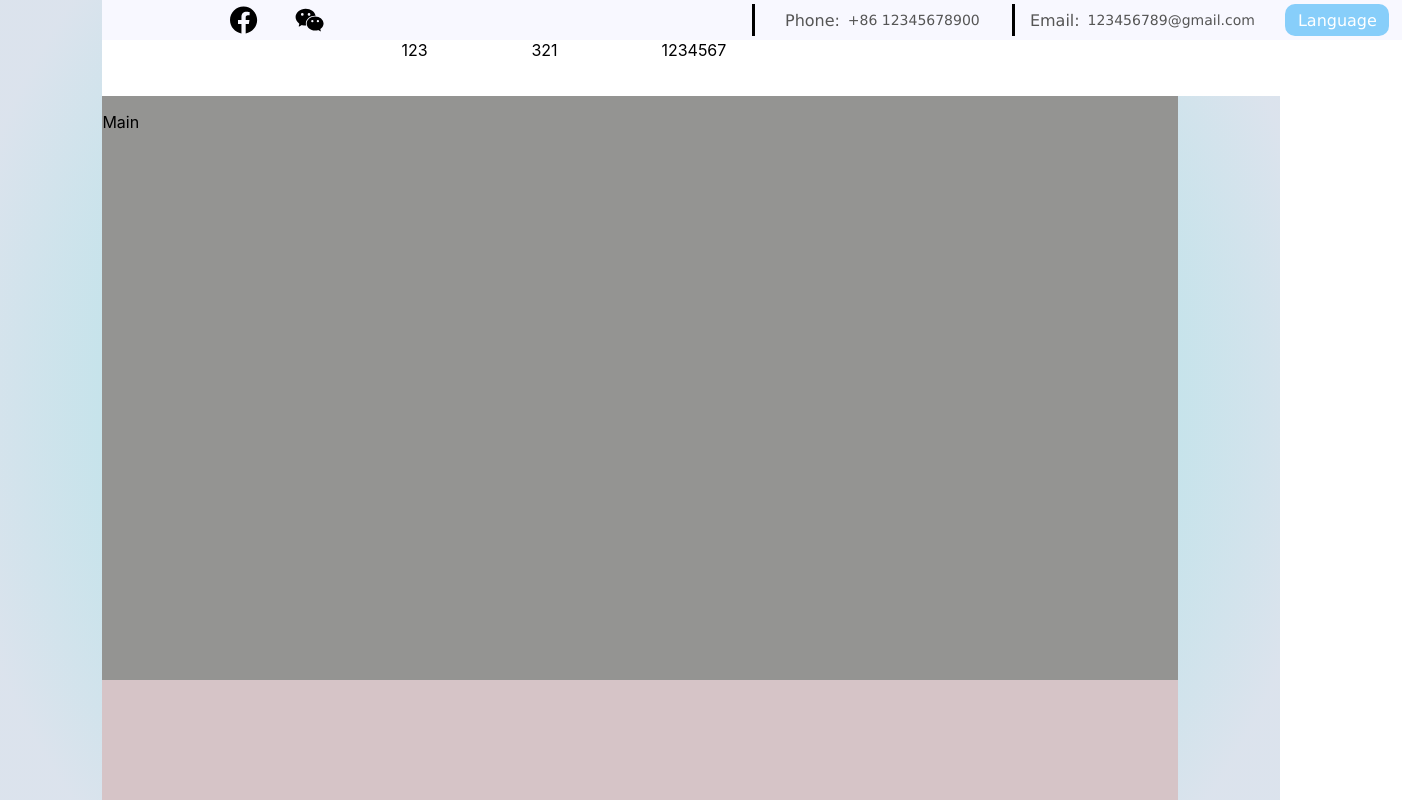
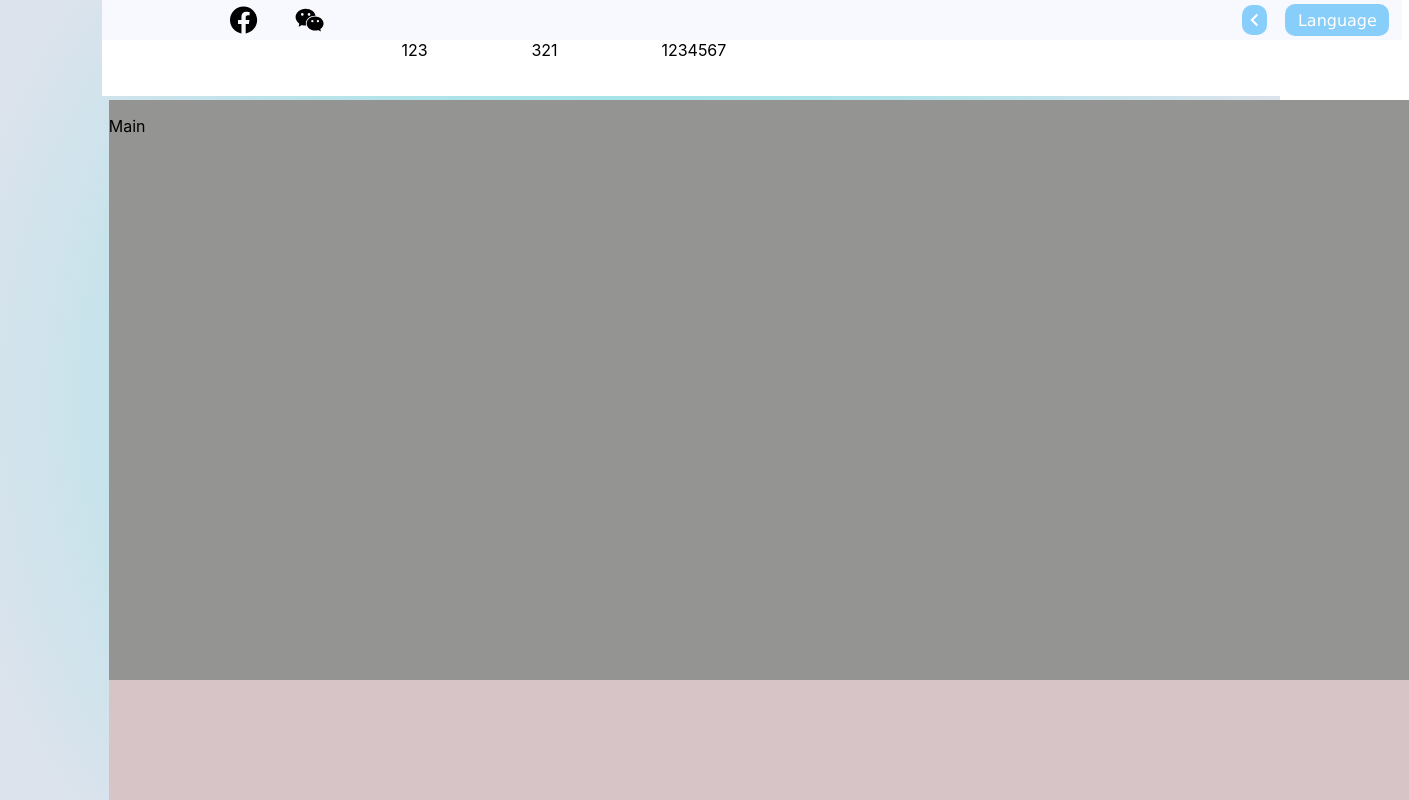
Before and after one commit to Jienishao/KSE_web, a React (Create React App) app in the folder kse-app/: page / in a window 1280 px wide. Shown: the whole page, 1409 px wide, since content can reach past the window. Built offline with nearby package versions, Linux system fonts and the light colour scheme; some icons are missing.

Commit message:
Toolbar version 1.0.2 add contact

```diff
--- a/kse-app/src/components/ToolBar.js
+++ b/kse-app/src/components/ToolBar.js
@@ -2,6 +2,7 @@ import React, { useState, useRef, useEffect } from "react";
 import { FaXTwitter } from "react-icons/fa6";
 import { FaFacebook } from "react-icons/fa";
 import { IoLogoWechat } from "react-icons/io5";
+import { MdKeyboardArrowLeft, MdKeyboardArrowRight } from "react-icons/md";
 
 
 
@@ -9,6 +10,8 @@ const ToolBar = () => {
 
   const [isPopupOpen, setPopupOpen] = useState(false);
   const [buttonClicked, setButtonClicked] = useState(false);
+  const [isContactOpen, setContactOpen] = useState(false);
+  const [contactClicked, setContactClicked] = useState(false);
   const popupRef = useRef(null);
 
   const openPopup = (event) => {
@@ -26,6 +29,17 @@ const ToolBar = () => {
     if (popupRef.current && !popupRef.current.contains(event.target)) {
       closePopup();
     }
+  };
+
+  const openContact = (event) => {
+    event.stopPropagation();
+    setContactOpen(true);
+    setContactClicked(true);
+  };
+
+  const closeContact = () => {
+    setContactOpen(false);
+    setContactClicked(false);
   };
 
   useEffect(() => {
@@ -64,6 +78,14 @@ const ToolBar = () => {
 
       <div></div>
 
+      <div className={`contact_button ${buttonClicked ? "clicked" : ""}`}>
+        <button className="contact" onClick={isContactOpen ? closeContact : openContact}>
+        {contactClicked ? <MdKeyboardArrowRight className="contact_off"/> : <MdKeyboardArrowLeft className="contact_on"/> }
+        </button>
+
+        {isContactOpen && (
+          <div className="contact_box" ref={popupRef}>
+            <span className="close" onClick={closeContact}></span>
             <div className="phone_box" title="Click to copy" onClick={() => handelCopy("+86 13XXXXXXXXX")}>
               <div className="p1">
                 Phone:
@@ -79,6 +101,9 @@ const ToolBar = () => {
               <div className="p2">
                 123456789@gmail.com
               </div>
+            </div>
+          </div>
+        )}
       </div>
 
       <div className={`language_button ${buttonClicked ? "clicked" : ""}`}>
--- a/kse-app/src/css/Header.css
+++ b/kse-app/src/css/Header.css
@@ -2,8 +2,8 @@
     display: grid;
     width: 100%;
     height: 100vh;
-    grid-template-columns: 8% 1fr 8%;
-    grid-template-rows: 12% auto 15%;
+    grid-template-columns: 8.5% auto 8.5%;
+    grid-template-rows: 12.5% auto 15%;
     grid-template-areas:
         'left-margin head-margin right-margin'
         'left-margin content right-margin'
@@ -30,7 +30,7 @@
     height: 5%;
     width: 84%;
     display: grid;
-    grid-template-columns: 30% 20% 20% 20% 10%;
+    grid-template-columns: 30% 20% 40% 10%;
     background-color: #f8f8ff;
     max-width: 2000px;
     min-width: 1300px;
@@ -79,7 +79,7 @@
 .phone_box::before {
     content: "";
     position: absolute;
-    left: 0;
+    left: 28%;
     top: 10%;
     height: 80%;
     width: 3px;
@@ -88,16 +88,16 @@
 
 .p1 {
     font-family: Verdana;
-    font-weight: 500;
-    font-size: 1rem;
+    font-weight: 1000;
+    font-size: 13px;
     color: #555555;
 }
 
 .p2 {
     font-family: Verdana;
     margin-left: 3%;
-    font-weight: 400;
-    font-size: 14px;
+    font-weight: 300;
+    font-size: 13px;
     color: #555555;
 }
 
@@ -106,17 +106,77 @@
     align-items: center;
     justify-content: center;
     position: relative;
+    margin-left: 6%;
 }
 
 .email_box::before {
     content: "";
     position: absolute;
-    left: 0;
+    left: 23.3%;
     top: 10%;
     height: 80%;
-    width: 3px;
+    width: 3.5px;
     background-color: #000;
   }
+
+  .contact_button {
+    display: flex;
+    align-items: center;
+    /* logo position at centre of the toolbar */
+    justify-content: flex-end;
+    position: relative;
+  }
+
+  .contact {
+    margin-right: 2%;
+    border: transparent;
+    border-radius: 10px;
+    width: 5%;
+    height: 80%;
+    background-color: transparent;
+    transition: background-color 0.1s ease;
+}
+
+.contact_on {
+    border: transparent;
+    border-radius: 10px;
+    color: white;
+    width: 180%;
+    height: 100%;
+    background-color: rgb(135,206,250);
+}
+
+.contact_on:hover {
+    color: #000;
+    background-color: rgb(255, 255, 255);
+}
+
+.contact_off {
+    border: transparent;
+    border-radius: 10px;
+    color: black;
+    width: 180%;
+    height: 100%;
+    box-shadow: 0 8px 16px rgb(135,206,250);
+    background-color: rgb(255, 255, 255);
+}
+
+.contact_off:hover {
+    color: white;
+    background-color: rgb(135,206,250);
+    box-shadow: 0 8px 16px rgb(135,206,250);
+}
+
+.contact_box {
+    left: 50%;
+    height: 4.5%;
+    width: 30%;
+    position: fixed;
+    border-radius: 5px;
+    background-color: #fff;
+    border: 1px solid #ccc;
+    box-shadow: 0 4px 8px rgb(135,206,250);
+}
 
 .language_button {
     display: flex;
@@ -224,9 +284,13 @@
 .content {
     grid-area: content;
     background: rgb(148, 148, 146);
+    max-width: 2000px;
+    min-width: 1300px;
 }
 
 .sitemap {
     grid-area: sitemap;
     background-color: rgb(214, 196, 199);
+    max-width: 2000px;
+    min-width: 1300px;
 }
```
Lines whose indentation alone changed are shown as unchanged.
